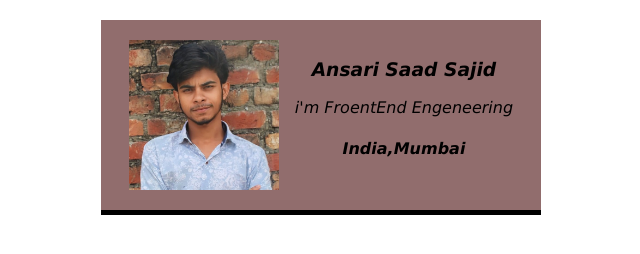
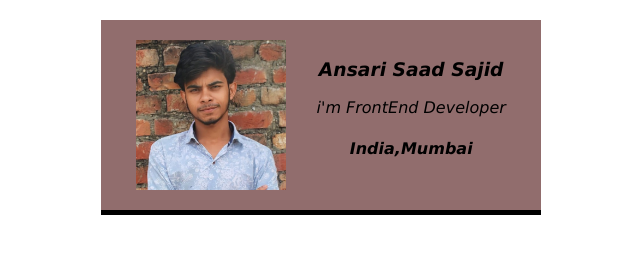
Before and after one commit to Saadansariii/business-card, a plain HTML site: page index.html in a window 1280 px wide. Shown: the whole page, without its empty margins (319-959 px from the left). Drawn offline with Linux system fonts and the light colour scheme.

Commit message:
Update index.html

```diff
--- a/index.html
+++ b/index.html
@@ -13,7 +13,7 @@
         class="avatar">
         <div>
             <h3>Ansari Saad Sajid</h3>
-            <p>i'm FroentEnd Engeneering</p>
+            <p>i'm FrontEnd Developer</p>
             <h4>India,Mumbai</h4>
         </div>
     </div>
```
